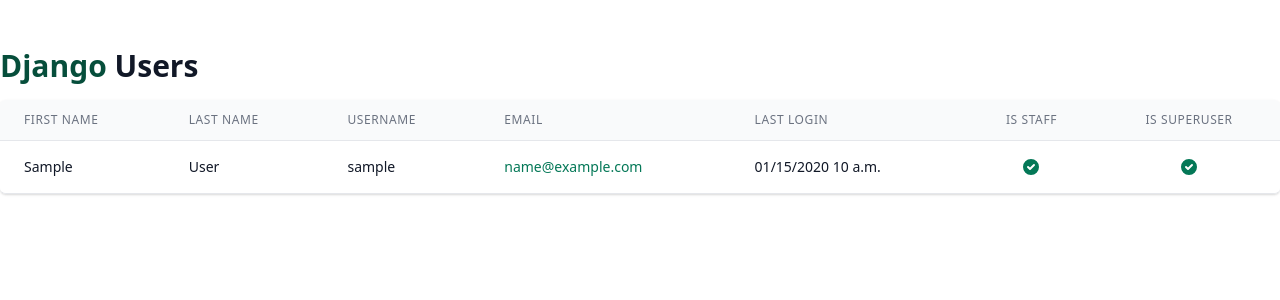
After one commit to adamtlord/django-vue-hybrid, a Django app: page /example/ in a window 1280 px wide. The commit adds this page. Shown: the top 300 px of the page. Run offline with Django 3.2, Linux system fonts and the light colour scheme; tables that the repository leaves empty hold one stand-in row (values such as "Sample post"); style sheets or scripts are compiled from the project's sources; parts of the project's set-up code (start-up, migrations or seed data) failed here and were passed over.

Commit message:
feat: add example Django page

```diff
--- /dev/null
+++ b/django_web/common/templates/common/example.html
@@ -0,0 +1,106 @@
+{% extends "base.html" %}
+{% block title %}User List Example{% endblock %}
+{% block body %}
+<div class="container mx-auto my-8">
+  <div class="flex flex-col">
+    <div class="-my-2 overflow-x-auto sm:-mx-6 lg:-mx-8">
+      <div class="py-2 align-middle inline-block min-w-full sm:px-6 lg:px-8">
+        <h1 class="font-bold text-gray-900 text-3xl my-4"><span class="text-green-900">Django</span> Users</h1>
+        <div class="shadow overflow-hidden border-b border-gray-200 sm:rounded-md">
+          <table class="min-w-full divide-y divide-gray-200">
+            <thead class="bg-gray-50">
+              <tr>
+                <th scope="col" class="px-6 py-3 text-left text-xs font-medium text-gray-500 uppercase tracking-wider">
+                  First Name
+                </th>
+                <th scope="col" class="px-6 py-3 text-left text-xs font-medium text-gray-500 uppercase tracking-wider">
+                  Last Name
+                </th>
+                <th scope="col" class="px-6 py-3 text-left text-xs font-medium text-gray-500 uppercase tracking-wider">
+                  Username
+                </th>
+                <th scope="col" class="px-6 py-3 text-left text-xs font-medium text-gray-500 uppercase tracking-wider">
+                  Email
+                </th>
+                <th scope="col" class="px-6 py-3 text-left text-xs font-medium text-gray-500 uppercase tracking-wider">
+                  Last Login
+                </th>
+                <th scope="col"
+                  class="px-6 py-3 text-center text-xs font-medium text-gray-500 uppercase tracking-wider">
+                  Is Staff
+                </th>
+                <th scope="col"
+                  class="px-6 py-3 text-center text-xs font-medium text-gray-500 uppercase tracking-wider">
+                  Is Superuser
+                </th>
+              </tr>
+            </thead>
+            <tbody class="bg-white divide-y divide-gray-200">
+              {% for user in user_list %}
+              <tr>
+                <td class="px-6 py-4 whitespace-nowrap">
+                  <div class="flex items-center">
+                    <div
+                      class="text-sm {% if user.first_name %}font-medium text-gray-900{% else %}font-normal text-gray-400{% endif %}">
+                      {{ user.first_name|default:"None" }}
+                    </div>
+                  </div>
+                </td>
+                <td class="px-6 py-4 whitespace-nowrap">
+                  <div
+                    class="text-sm {% if user.last_name %}font-medium text-gray-900{% else %}font-normal text-gray-400{% endif %}">
+                    {{ user.last_name|default:"None" }}
+                  </div>
+                </td>
+                <td class="px-6 py-4 whitespace-nowrap">
+                  <div class="text-sm font-medium text-gray-900">
+                    {{ user.username }}
+                  </div>
+                </td>
+                <td class="px-6 py-4 whitespace-nowrap text-sm text-gray-500">
+                  {% if user.email %}
+                  <div class="text-sm font-medium text-gray-900">
+                    <a href="#mailto:{{ user.email }}">{{ user.email }}</a>
+                  </div>
+                  {% else %}
+                  <div class="text-sm font-normal text-gray-400">
+                    None
+                  </div>
+                  {% endif %}
+                </td>
+                <td class="px-6 py-4 whitespace-nowrap text-sm text-gray-500">
+                  <div
+                    class="text-sm {% if user.last_login %}font-medium text-gray-900{% else %}font-normal text-gray-400{% endif %}">
+                    {{ user.last_login|date:"SHORT_DATETIME_FORMAT"|default:"Never" }}
+                  </div>
+                </td>
+                <td class="px-6 py-4 text-center">
+                  {% if user.is_staff %}
+                  <svg xmlns="http://www.w3.org/2000/svg" class="h-5 w-5 mx-auto text-green-700" viewBox="0 0 20 20"
+                    fill="currentColor">
+                    <path fill-rule="evenodd"
+                      d="M10 18a8 8 0 100-16 8 8 0 000 16zm3.707-9.293a1 1 0 00-1.414-1.414L9 10.586 7.707 9.293a1 1 0 00-1.414 1.414l2 2a1 1 0 001.414 0l4-4z"
+                      clip-rule="evenodd" />
+                  </svg>
+                  {% endif %}
+                </td>
+                <td class="px-6 py-4 text-center">
+                  {% if user.is_superuser %}
+                  <svg xmlns="http://www.w3.org/2000/svg" class="h-5 w-5 mx-auto text-green-700" viewBox="0 0 20 20"
+                    fill="currentColor">
+                    <path fill-rule="evenodd"
+                      d="M10 18a8 8 0 100-16 8 8 0 000 16zm3.707-9.293a1 1 0 00-1.414-1.414L9 10.586 7.707 9.293a1 1 0 00-1.414 1.414l2 2a1 1 0 001.414 0l4-4z"
+                      clip-rule="evenodd" />
+                  </svg>
+                  {% endif %}
+                </td>
+              </tr>
+              {% endfor %}
+            </tbody>
+          </table>
+        </div>
+      </div>
+    </div>
+  </div>
+</div>
+{% endblock %}
--- a/django_web/common/urls.py
+++ b/django_web/common/urls.py
@@ -1,7 +1,8 @@
 from django.urls import path
 
-from common.views import AppStageView
+from common.views import AppStageView, ExampleView
 
 urlpatterns = [
-    path('', AppStageView.as_view(), name="app_stage"),
+    path("", AppStageView.as_view(), name="app_stage"),
+    path("example/", ExampleView.as_view(), name="example"),
 ]
--- a/django_web/common/views.py
+++ b/django_web/common/views.py
@@ -1,4 +1,6 @@
 from django.views.generic.base import TemplateView
+from django.views.generic import ListView
+from django.contrib.auth import get_user_model
 
 
 class AppStageView(TemplateView):
@@ -7,10 +9,12 @@
 
     def get_context_data(self, **kwargs):
         context = super().get_context_data(**kwargs)
-        context['extra_context'] = {
-            'foo': 1,
-            'bar': 'blah',
-            'django': 'django'
-        }
+        context["extra_context"] = {"foo": 1, "bar": "blah", "django": "django"}
 
         return context
+
+
+class ExampleView(ListView):
+    model = get_user_model()
+    context_object_name = "user_list"
+    template_name = "common/example.html"
--- a/django_web/django_web/urls.py
+++ b/django_web/django_web/urls.py
@@ -4,8 +4,8 @@
 from django.contrib.staticfiles.urls import staticfiles_urlpatterns
 
 urlpatterns = [
-    path('', include('common.urls')),
-    path(r'admin/', admin.site.urls),
+    path("", include("common.urls")),
+    path(r"admin/", admin.site.urls),
 ]
 
 if settings.DEBUG:
--- a/django_web/static/css/base.css
+++ b/django_web/static/css/base.css
@@ -1,4 +1,5 @@
-/* Just an example */
-a {
-  color: #42b983;
+@layer base {
+  a {
+    @apply text-green-700 hover:underline;
+  }
 }
--- a/django_web/templates/base.html
+++ b/django_web/templates/base.html
@@ -3,6 +3,7 @@
 
 <html lang="en">
   <head>
+    <title>{% block title %}{% endblock %} | DjangoVue</title>
     <meta charset="utf-8">
     <meta http-equiv="X-UA-Compatible" content="IE=edge">
     <meta name="viewport" content="width=device-width,initial-scale=1.0">
```
